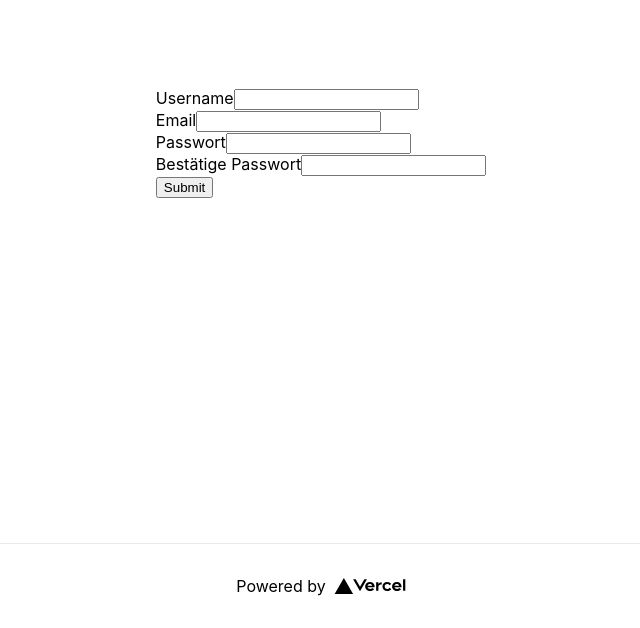
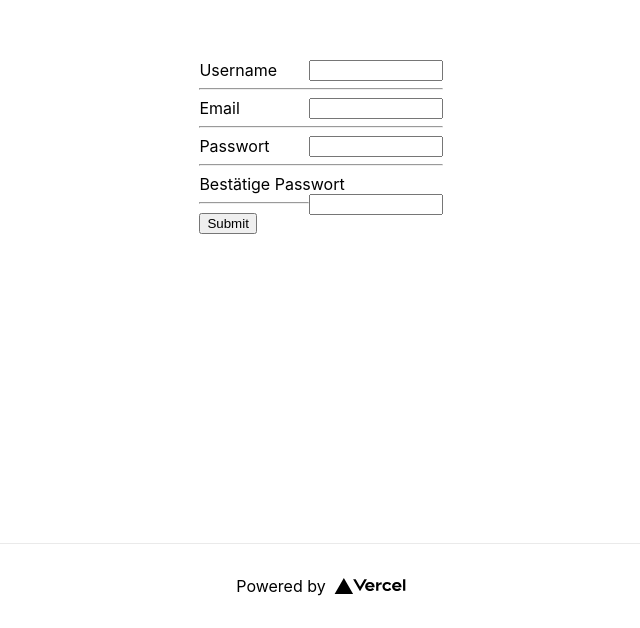
Before and after one commit to JS702/projectb_frontend, a Next.js app: page /register in a window 1280 px wide. Shown: the part 257-885 px from the top of the page, without its empty margins (319-959 px from the left). Built offline with nearby package versions, Linux system fonts and the light colour scheme.

Commit message:
register style und passwort vergleich

```diff
--- a/pages/register.js
+++ b/pages/register.js
@@ -20,6 +20,11 @@ export default function Register() {
     console.log("Pw2: " + password2.value);
     if(password1.value !== password2.value) {
       console.log("ungleiches Passwort");
+      //document.querySelector("#passwordOutput").innerHTML = "ungleiches Passwort";
+      document.querySelector("#password2Label").style.color = "red";
+    } else {
+      //document.querySelector("#passwordOutput").innerHTML = "";
+      document.querySelector("#password2Label").style.color = "white";
     }
   }
 
@@ -31,13 +36,14 @@ export default function Register() {
         <link rel="icon" href="/favicon.ico" />
       </Head>
 
-      <main className={styles.main}>
+      <main className={styles.register}>
         <div>
           <div>
             <form onSubmit={handleSubmit(onSubmit)}>
-              <div>
+              <div className={styles.inputContainer}>
                 <label>Username</label>
                 <input
+                className={styles.input}
                   type={"text"}
                   {...register("username", {
                     required: {
@@ -54,9 +60,12 @@ export default function Register() {
                 {errors.username && <p>{errors.username.message}</p>}
               </div>
 
-              <div>
+              <hr></hr>
+
+              <div className={styles.inputContainer}>
                 <label>Email</label>
                 <input
+                className={styles.input}
                   type={"text"}
                   {...register("email", {
                     required: {
@@ -72,9 +81,12 @@ export default function Register() {
                 {errors.email && <p>{errors.email.message}</p>}
               </div>
 
-              <div>
+              <hr></hr>
+
+              <div className={styles.inputContainer}>
                 <label>Passwort</label>
                 <input id="password1"
+                className={styles.input}
                   type={"password"}
                   ref={input => (this.password1 = input)}
                   {...register("password", {
@@ -92,9 +104,12 @@ export default function Register() {
                 {errors.password && <p>{errors.password.message}</p>}
               </div>
 
-              <div>
-                <label>Bestätige Passwort</label>
+              <hr></hr>
+
+              <div className={styles.inputContainer}>
+                <label id="password2Label">Bestätige Passwort</label>
                 <input id="password2"
+                  className={styles.input}
                   onInput={testPasswordEquality}
                   type={"password"}
                   ref={input => (this.password2 = input)}
@@ -111,7 +126,11 @@ export default function Register() {
                   })}
                 />
                 {errors.password && <p>{errors.password.message}</p>}
+                <span id="passwordOutput"></span>
               </div>
+
+              <hr></hr>
+
               <button type="submit">Submit</button>
             </form>
           </div>
--- a/styles/Home.module.css
+++ b/styles/Home.module.css
@@ -130,5 +130,20 @@
 
 .input {
   float: right;
-  margin-right: 2%;
+  margin-right: 0%;
+  width: 55%;
 }
+
+.register {
+  min-height: 100vh;
+  padding-left: 40%;
+  padding-right: 40%;
+  flex: 1;
+  display: flex;
+  flex-direction: column;
+  justify-content: center;
+}
+
+.inputContainer {
+  margin-top: 0.5em;
+}
--- a/styles/globals.css
+++ b/styles/globals.css
@@ -30,3 +30,7 @@ a {
   font-size: 150%;
   margin-right: 38%;
 }
+
+#passwordOutput {
+  color: rgb(202, 82, 82);
+}
```
